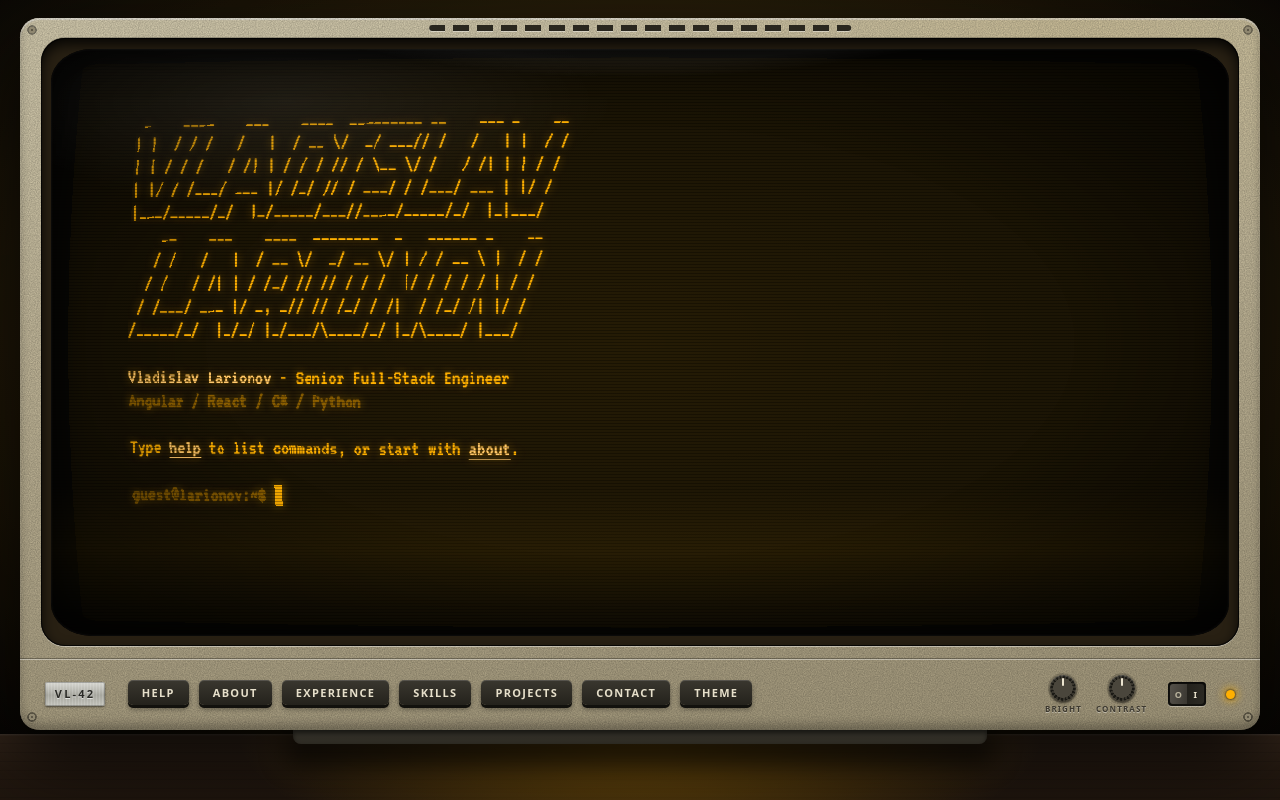
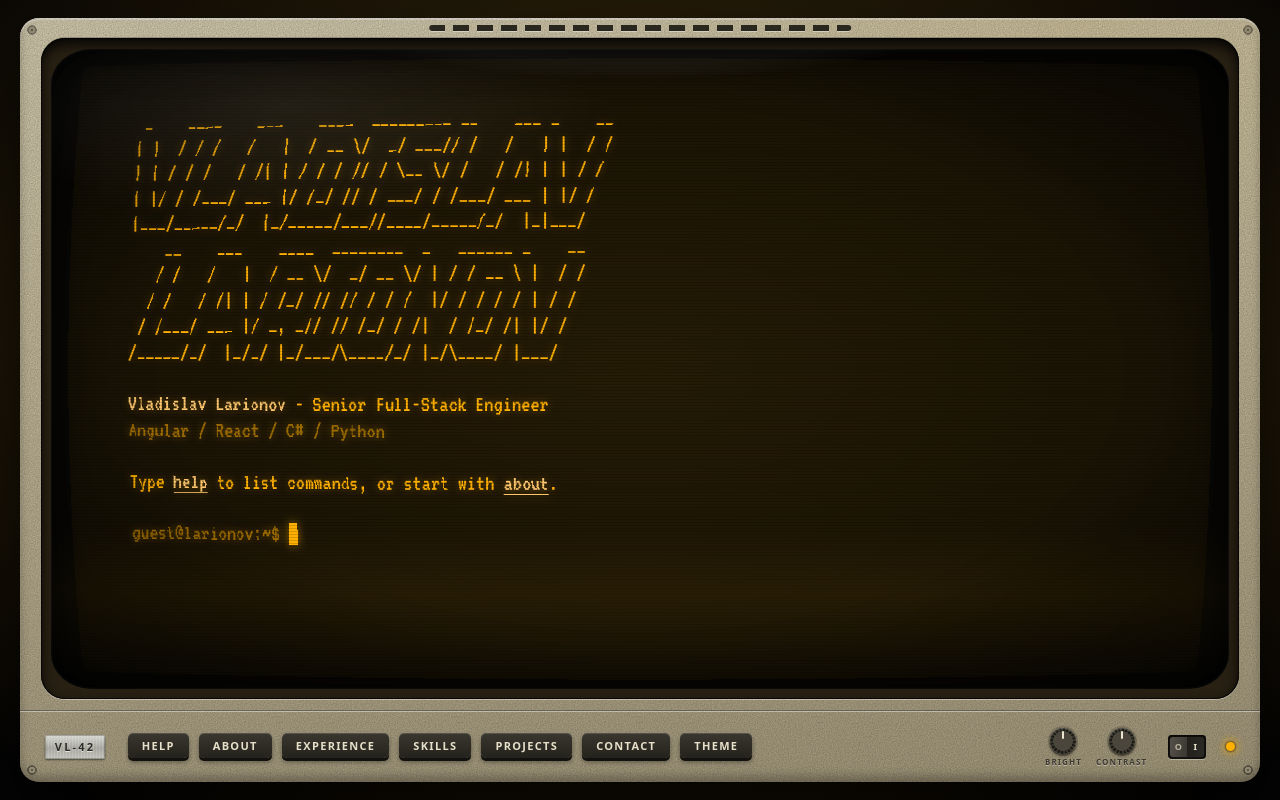
Before and after one commit to l-Vladislav/bash-me-up, a React (Vite) app: page / in a window 1280 px wide. Built offline with nearby package versions, Linux system fonts and the light colour scheme.

Commit message:
feat: sharper text, knob wheel support and cursor; drop the desk
- fainter, wider glow, lighter scanlines, no corner blur, larger type
- knobs respond to the mouse wheel and show a rotate cursor
- the monitor is back to a plain case without the stand and desk

```diff
--- a/src/components/Knob.tsx
+++ b/src/components/Knob.tsx
@@ -1,5 +1,5 @@
 import { useRef } from 'react';
-import type { KeyboardEvent, PointerEvent } from 'react';
+import type { KeyboardEvent, PointerEvent, WheelEvent } from 'react';
 import styles from './Knob.module.css';
 
 interface KnobProps {
@@ -12,13 +12,14 @@ interface KnobProps {
 /** Degrees of rotation between the two end stops. */
 const SWEEP = 270;
 const KEY_STEP = 0.05;
+const WHEEL_STEP = 0.04;
 /** Pixels of vertical drag for a full sweep. */
 const DRAG_RANGE = 140;
 const CENTRE = 0.5;
 
 const clamp = (value: number): number => Math.min(1, Math.max(0, value));
 
-/** A rotary control: drag up or down, use the arrow keys, double-click to centre. */
+/** A rotary control: drag, scroll the wheel, use the arrow keys, double-click to centre. */
 export function Knob({ label, value, onChange }: KnobProps) {
   const drag = useRef<{ y: number; value: number } | null>(null);
 
@@ -34,6 +35,11 @@ export function Knob({ label, value, onChange }: KnobProps) {
 
   const handlePointerEnd = (): void => {
     drag.current = null;
+  };
+
+  // Scrolling up turns the knob clockwise.
+  const handleWheel = (event: WheelEvent<HTMLDivElement>): void => {
+    if (event.deltaY !== 0) onChange(clamp(value - Math.sign(event.deltaY) * WHEEL_STEP));
   };
 
   const handleKeyDown = (event: KeyboardEvent<HTMLDivElement>): void => {
@@ -67,6 +73,7 @@ export function Knob({ label, value, onChange }: KnobProps) {
         onPointerMove={handlePointerMove}
         onPointerUp={handlePointerEnd}
         onPointerCancel={handlePointerEnd}
+        onWheel={handleWheel}
         onDoubleClick={() => onChange(CENTRE)}
         onKeyDown={handleKeyDown}
       />
--- a/src/components/Monitor.module.css
+++ b/src/components/Monitor.module.css
@@ -7,7 +7,7 @@
   place-items: center;
   height: 100dvh;
   overflow: hidden;
-  padding: clamp(8px, 2.2vmin, 28px) clamp(8px, 2.2vmin, 28px) clamp(26px, 7vh, 72px);
+  padding: clamp(8px, 2.2vmin, 28px);
   background: radial-gradient(ellipse 90% 70% at 50% 35%, #1a1713 0%, #0b0907 60%, #050404 100%);
 }
 
@@ -26,55 +26,11 @@
 }
 
 .stage {
-  --desk-overlap: 10px;
-
   position: relative;
-  isolation: isolate;
   display: flex;
   flex-direction: column;
   width: min(100%, 1240px);
-  height: min(100%, 940px);
-}
-
-/* ---- Desk ---------------------------------------------------------------- */
-
-.desk {
-  position: absolute;
-  z-index: -1;
-  top: calc(100% - var(--desk-overlap));
-  left: 50%;
-  width: 100vw;
-  height: 100vh;
-  translate: -50% 0;
-  background:
-    linear-gradient(to bottom, rgb(255 255 255 / 0.1) 0, transparent 2px),
-    repeating-linear-gradient(to bottom, rgb(0 0 0 / 0.1) 0 1px, transparent 1px 9px),
-    linear-gradient(to bottom, #2f2218 0, #21170f 40px, #130d08 200px);
-}
-
-/* The screen's light pooling on the desk in front of the monitor. */
-.deskGlow {
-  position: absolute;
-  inset: 0 0 auto;
-  height: 180px;
-  background: radial-gradient(
-    ellipse 42% 100% at 50% 0%,
-    color-mix(in srgb, var(--phosphor) 38%, transparent),
-    transparent 75%
-  );
-  transition: opacity 0.7s;
-}
-
-.foot {
-  flex: none;
-  align-self: center;
-  width: 56%;
-  height: clamp(10px, 1.8vh, 16px);
-  border-radius: 0 0 8px 8px;
-  background: linear-gradient(#7d7663, #5f594a);
-  box-shadow:
-    inset 0 3px 5px rgb(0 0 0 / 0.55),
-    0 12px 24px 8px rgb(0 0 0 / 0.6);
+  height: min(100%, 900px);
 }
 
 /* ---- Plastic case -------------------------------------------------------- */
@@ -175,7 +131,6 @@
 .scanlines,
 .refresh,
 .flicker,
-.softness,
 .glass {
   position: absolute;
   inset: 0;
@@ -184,7 +139,6 @@
 .scanlines,
 .refresh,
 .flicker,
-.softness,
 .glass {
   pointer-events: none;
 }
@@ -219,7 +173,7 @@
 }
 
 .scanlines {
-  background: repeating-linear-gradient(to bottom, transparent 0 2px, rgb(0 0 0 / 0.3) 2px 3px);
+  background: repeating-linear-gradient(to bottom, transparent 0 2px, rgb(0 0 0 / 0.16) 2px 3px);
 }
 
 /* The faint band of a refresh cycle drifting down the screen. */
@@ -239,12 +193,6 @@
   background: var(--phosphor);
   opacity: 0.012;
   animation: flicker 0.2s steps(2) infinite;
-}
-
-/* The beam loses focus towards the corners. */
-.softness {
-  backdrop-filter: blur(0.7px);
-  mask-image: radial-gradient(ellipse at center, transparent 58%, #000 100%);
 }
 
 /* The afterimage left in the middle of the tube when power is cut. */
@@ -271,7 +219,7 @@
       transparent 70%
     ),
     radial-gradient(ellipse 40% 26% at 20% 9%, rgb(255 255 255 / 0.07), transparent 70%),
-    radial-gradient(ellipse at center, transparent 52%, rgb(0 0 0 / 0.6) 100%);
+    radial-gradient(ellipse at center, transparent 58%, rgb(0 0 0 / 0.5) 100%);
   box-shadow:
     inset 0 0 clamp(20px, 5vmin, 70px) rgb(0 0 0 / 0.85),
     inset 0 0 2px 1px rgb(255 255 255 / 0.07);
@@ -349,10 +297,8 @@
   animation: none;
 }
 
-.off .deskGlow,
 .off .refresh,
-.off .flicker,
-.off .softness {
+.off .flicker {
   opacity: 0;
 }
 
@@ -374,7 +320,6 @@
 .flat .scanlines,
 .flat .refresh,
 .flat .flicker,
-.flat .softness,
 .flat .glass {
   display: none;
 }
@@ -486,8 +431,6 @@
   }
 
   .wallGlow,
-  .desk,
-  .foot,
   .vents,
   .nameplate {
     display: none;
--- a/src/components/Monitor.tsx
+++ b/src/components/Monitor.tsx
@@ -33,7 +33,7 @@ interface MonitorProps {
 const classNames = (...names: (string | false | undefined)[]): string =>
   names.filter(Boolean).join(' ');
 
-/** A monochrome video terminal on a desk: plastic case, curved glass, glowing phosphor. */
+/** A monochrome video terminal: plastic case, curved glass, glowing phosphor. */
 export function Monitor({
   model,
   settings,
@@ -60,10 +60,6 @@ export function Monitor({
       <div className={styles.wallGlow} />
 
       <div className={styles.stage}>
-        <div className={styles.desk}>
-          <div className={styles.deskGlow} />
-        </div>
-
         <div className={styles.case}>
           <div className={styles.vents} />
           <div className={styles.well}>
@@ -81,7 +77,6 @@ export function Monitor({
               <div className={styles.scanlines} />
               <div className={styles.refresh} />
               <div className={styles.flicker} />
-              <div className={styles.softness} />
               {!powered && <div className={styles.dot} />}
               <div className={styles.glass} />
             </div>
@@ -110,8 +105,6 @@ export function Monitor({
             />
           </footer>
         </div>
-
-        <div className={styles.foot} />
       </div>
 
       {bend && (
--- a/src/components/Terminal.module.css
+++ b/src/components/Terminal.module.css
@@ -2,7 +2,7 @@
   position: relative;
   height: 100%;
   font-family: var(--font-terminal);
-  font-size: clamp(1.0625rem, 0.7vw + 0.75rem, 1.5rem);
+  font-size: clamp(1.125rem, 0.8vw + 0.8rem, 1.625rem);
   line-height: 1.15;
   color: var(--phosphor);
   text-shadow: var(--glow);
--- a/src/styles/global.css
+++ b/src/styles/global.css
@@ -3,14 +3,12 @@
 
   /* The one colour a monochrome tube can show; everything else derives from it. */
   --phosphor: #ffb000;
-  --phosphor-dim: color-mix(in oklab, var(--phosphor) 60%, black);
+  --phosphor-dim: color-mix(in oklab, var(--phosphor) 70%, black);
   --phosphor-bright: color-mix(in oklab, var(--phosphor) 72%, white);
   --screen-black: #050505;
 
-  /* Bloom of the phosphor around lit pixels. */
-  --glow:
-    0 0 1px color-mix(in srgb, var(--phosphor) 80%, transparent),
-    0 0 9px color-mix(in srgb, var(--phosphor) 55%, transparent);
+  /* Bloom of the phosphor around lit pixels: wide and faint, so glyph edges stay crisp. */
+  --glow: 0 0 10px color-mix(in srgb, var(--phosphor) 38%, transparent);
   --glow-box: 0 0 10px color-mix(in srgb, var(--phosphor) 55%, transparent);
 
   --font-terminal: 'VT323', ui-monospace, 'Cascadia Mono', Consolas, monospace;
```
Also changed, not shown: src/components/Knob.module.css (+5 -1 lines), public/og.png, 3 other files (tests, documents, lock files or other folders).
